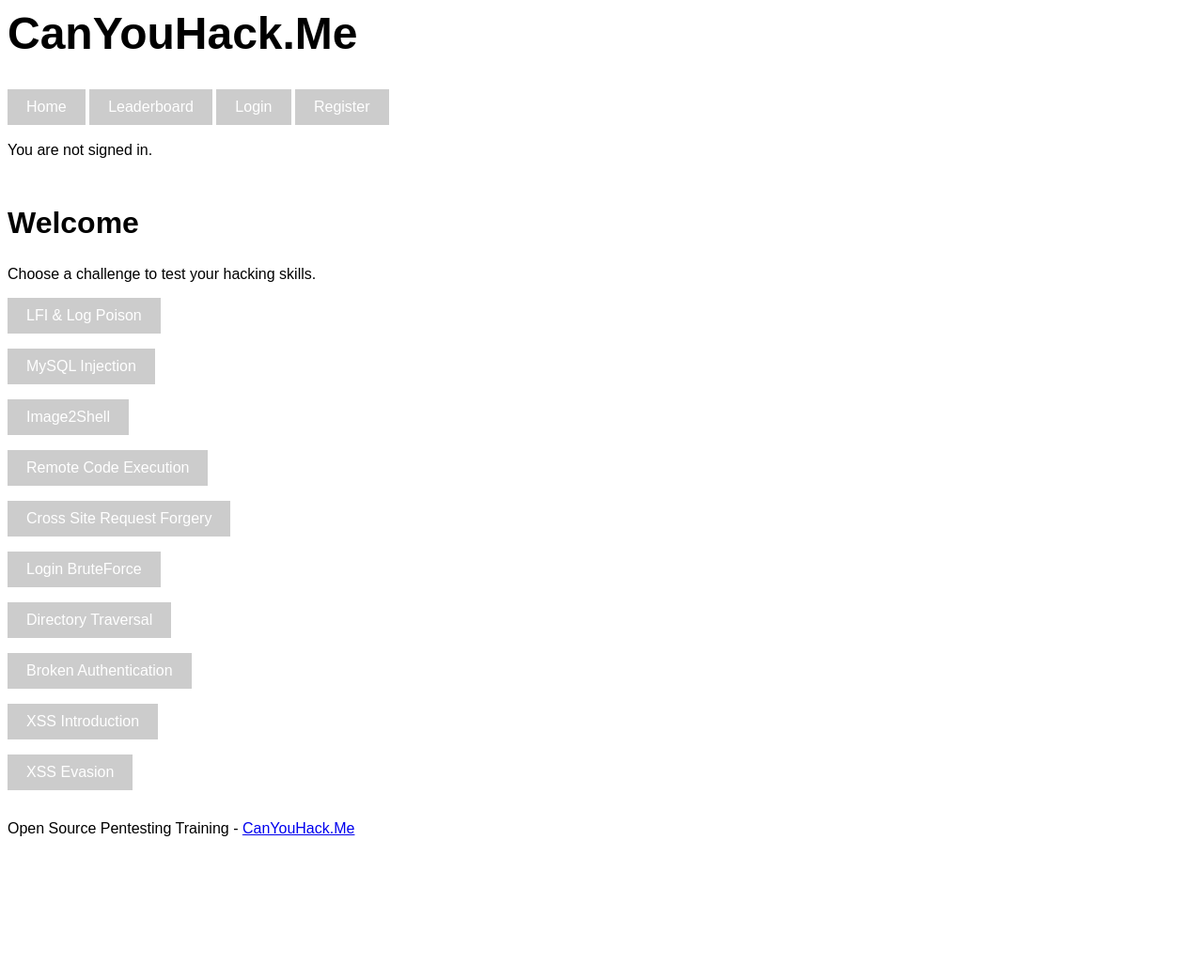
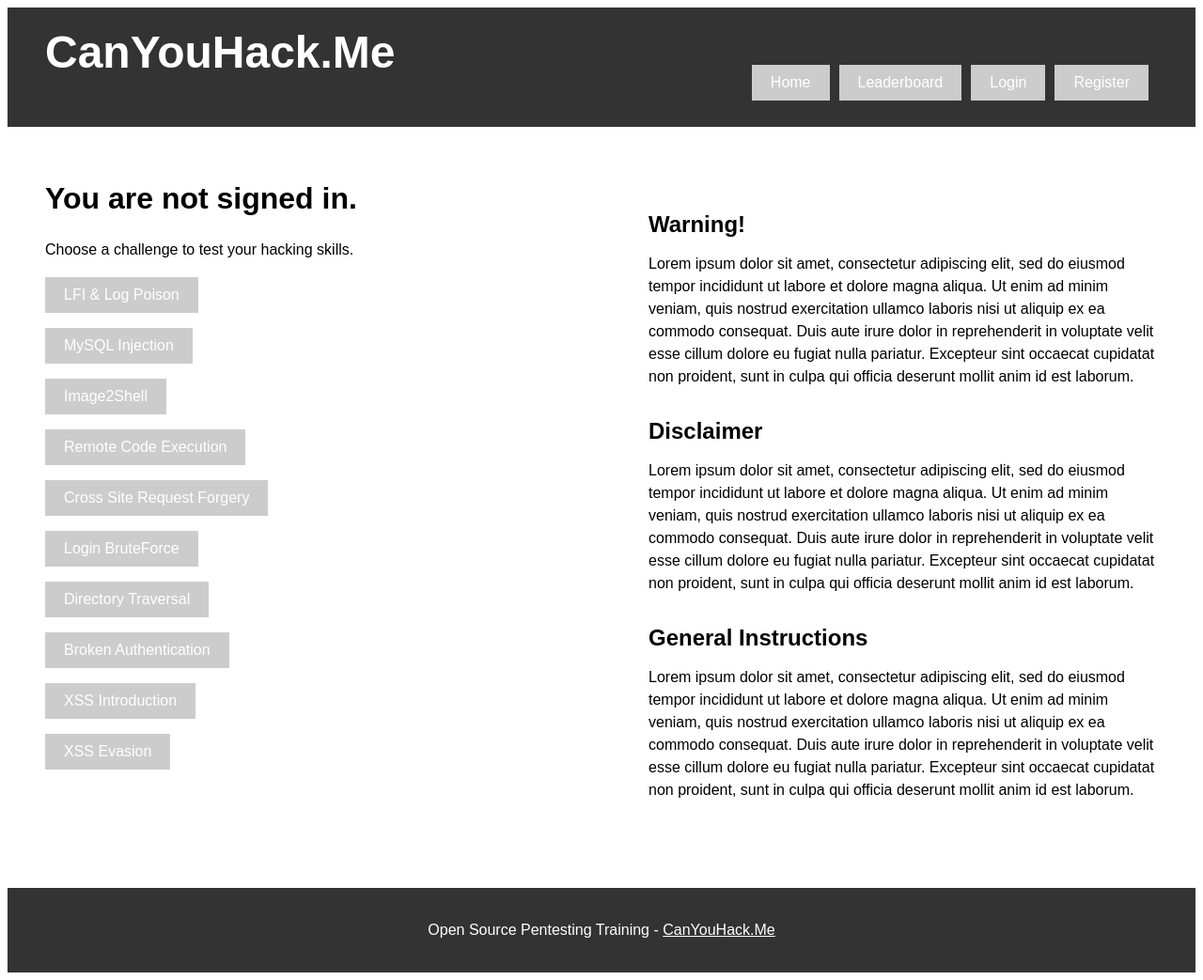
Before and after one commit to timothyericsson/CanYouHackMe, a PHP site: page / in a window 1280 px wide. Shown: the whole page at 94% size. Before the commit the page ends 890 px from the top, so only its background shows below. Run offline with PHP 8.4, Linux system fonts and the light colour scheme.

Commit message:
Update index.php
Updated homepage layout to look cleaner and added placeholder text for future content.

```diff
--- a/WebFiles/index.php
+++ b/WebFiles/index.php
@@ -1,14 +1,83 @@
-<?php
-// Start the session
-session_start();
-?>
 <!DOCTYPE html>
 <html>
 <head>
   <title>CanYouHack.Me</title>
   <link rel="stylesheet" href="style.css">
+  <style>
+    /* Styles for the header and navigation */
+    header {
+      display: flex;
+      justify-content: space-between;
+      align-items: center;
+      padding: 20px 40px;
+      background-color: #333;
+      color: #fff;
+    }
+
+    nav {
+      display: flex;
+    }
+
+    nav a {
+      margin-right: 10px;
+      color: #fff;
+      text-decoration: none;
+    }
+
+    /* Rest of the styles */
+    /* ... */
+
+    /* Styles for the welcome section */
+    .welcome {
+      display: flex;
+      justify-content: space-between;
+      align-items: flex-start;
+      padding: 40px;
+    }
+
+    .challenges {
+      flex: 1;
+      margin-right: 50px;
+    }
+
+    .welcome p {
+      margin-bottom: 20px;
+    }
+
+    /* Styles for the additional sections */
+    .section {
+      flex: 1;
+      margin-left: 50px;
+    }
+
+    .section h2 {
+      font-size: 24px;
+      margin-bottom: 10px;
+    }
+
+    .section p {
+      font-size: 16px;
+      line-height: 1.5;
+    }
+
+    /* Styles for the footer */
+    footer {
+      padding: 20px;
+      text-align: center;
+      background-color: #333;
+      color: #fff;
+    }
+
+    footer a {
+      color: #fff;
+    }
+  </style>
 </head>
 <body>
+  <?php
+    // Start the session
+    session_start();
+  ?>
   <header>
     <h1>CanYouHack.Me</h1>
     <nav>
@@ -17,93 +86,34 @@ session_start();
       <?php
         // Check if the user is not logged in
         if (!isset($_SESSION["username"])) {
- // Hide the My Profile button
- echo "<a href=\"profile.php\" style=\"display: none;\">My Profile</a>";
+          // Show the login and register buttons
+          echo "<a href=\"login.php\">Login</a>";
+          echo "<a href=\"register.php\">Register</a>";
         } else {
- // Show the My Profile button
+          // Show the My Profile and logout buttons
           echo "<a href=\"profile.php\">My Profile</a>";
+          echo "<a href=\"logout.php\">Logout</a>";
         }
       ?>
- <?php
- // Check if the user is logged in
- // Could be more efficient to use just one php code block for this
- // Trying to do that introduces a weird spacing error. This solution is fine.
- if (isset($_SESSION["username"])) {
- // Hide the login button
- echo "<a href=\"login.php\" style=\"display: none;\">Login</a>";
- } else {
- // Show the login button
- echo "<a href=\"login.php\">Login</a>";
- }
- ?>
+    </nav>
+  </header>
+
+  <br>
+
+  <div class="container">
+    <div class="welcome">
+      <div class="challenges">
         <?php
           // Check if the user is not logged in
           if (!isset($_SESSION["username"])) {
- // Hide the logout button
- echo "<a href=\"logout.php\" style=\"display: none;\">Logout</a>";
- // Show the register button
- echo "<a href=\"register.php\">Register</a>";
+            echo "<h2>You are not signed in.</h2>";
           } else {
- // Show the logout button
- echo "<a href=\"logout.php\">Logout</a>";
- // Hide the register button
- echo "<a href=\"register.php\" style=\"display: none;\">Register</a>";
+            // Display the welcome message
+            echo "<h2>Welcome, " . $_SESSION["username"] . "!</h2>";
           }
         ?>
- </nav>
-
-  </header>
-  <br>
-  <?php
-  // Define database parameters
-  $db_host = "localhost"; // The hostname of the database server
-  $db_user = "root"; // The username of the database user
-  $db_pass = "backpack10"; // The password of the database user
-  $db_name = "users"; // The name of the database
-
-  // Create a new mysqli object
-  $conn = new mysqli($db_host, $db_user, $db_pass, $db_name);
-
-  // Check for connection errors
-  if ($conn->connect_error) {
-    die("Connection failed: " . $conn->connect_error);
-  }
-
-  // Check if the user is already logged in
-  if (isset($_SESSION["username"])) {
-    // Display a welcome message
-    echo "<div style='text-align: left;'>";
-    echo "Welcome, " . $_SESSION["username"] . "! ";
-
-    // Query the database for the user's points
-    $sql = "SELECT points FROM security WHERE username = '" . $_SESSION["username"] . "'";
-    $result = mysqli_query($conn, $sql);
-
-    // Check if the query was successful
-    if ($result) {
-      // Fetch the points as an associative array
-      $row = mysqli_fetch_assoc($result);
-
-      // Display the points
-      echo "You have " . $row["points"] . " points. ";
-    } else {
-      // Display an error message
-      echo "Error: " . mysqli_error($conn) . ". ";
-    }
-    echo "</div>";
-  } else {
-    // Display a message that says "You are not signed in."
-    echo "<div style='text-align: left;'>";
-    echo "You are not signed in.";
-    echo "</div>";
-  }
-  ?>
-  <br>
-  <main>
-    <section>
-      <h2>Welcome</h2>
         <p>Choose a challenge to test your hacking skills.</p>
-      <ul class="challenges">
+        <ul class="challenges-list">
           <li><a href="/tasks/LFI/easy-lfi.php">LFI & Log Poison</a></li>
           <li><a href="/tasks/mysql/item.php">MySQL Injection</a></li>
           <li><a href="/tasks/image2shell/upload.php">Image2Shell</a></li>
@@ -115,10 +125,35 @@ session_start();
           <li><a href="/tasks/XSS/reflected.php?name=banana">XSS Introduction</a></li>
           <li><a href="/tasks/XSS/reflected2.php">XSS Evasion</a></li>
         </ul>
+      </div>
+
+      <div class="section">
+        <section>
+          <h2>Warning!</h2>
+          <p>
+            Lorem ipsum dolor sit amet, consectetur adipiscing elit, sed do eiusmod tempor incididunt ut labore et dolore magna aliqua. Ut enim ad minim veniam, quis nostrud exercitation ullamco laboris nisi ut aliquip ex ea commodo consequat. Duis aute irure dolor in reprehenderit in voluptate velit esse cillum dolore eu fugiat nulla pariatur. Excepteur sint occaecat cupidatat non proident, sunt in culpa qui officia deserunt mollit anim id est laborum.
+          </p>
         </section>
-  </main>
+
+        <section>
+          <h2>Disclaimer</h2>
+          <p>
+            Lorem ipsum dolor sit amet, consectetur adipiscing elit, sed do eiusmod tempor incididunt ut labore et dolore magna aliqua. Ut enim ad minim veniam, quis nostrud exercitation ullamco laboris nisi ut aliquip ex ea commodo consequat. Duis aute irure dolor in reprehenderit in voluptate velit esse cillum dolore eu fugiat nulla pariatur. Excepteur sint occaecat cupidatat non proident, sunt in culpa qui officia deserunt mollit anim id est laborum.
+          </p>
+        </section>
+
+        <section>
+          <h2>General Instructions</h2>
+          <p>
+            Lorem ipsum dolor sit amet, consectetur adipiscing elit, sed do eiusmod tempor incididunt ut labore et dolore magna aliqua. Ut enim ad minim veniam, quis nostrud exercitation ullamco laboris nisi ut aliquip ex ea commodo consequat. Duis aute irure dolor in reprehenderit in voluptate velit esse cillum dolore eu fugiat nulla pariatur. Excepteur sint occaecat cupidatat non proident, sunt in culpa qui officia deserunt mollit anim id est laborum.
+          </p>
+        </section>
+      </div>
+    </div>
+  </div>
+
   <footer>
-    <p>Open Source Pentesting Training - <a href="https://github.com/timothyericsson/CanYouHackMe/">CanYouHack.Me</a></p>
+    <p>Open Source Pentesting Training - <a href="https://github.com/timothyericsson/CanYouHackMe/" style="color: white;">CanYouHack.Me</a></p>
   </footer>
 </body>
 </html>
```
Lines whose indentation alone changed are shown as unchanged.
